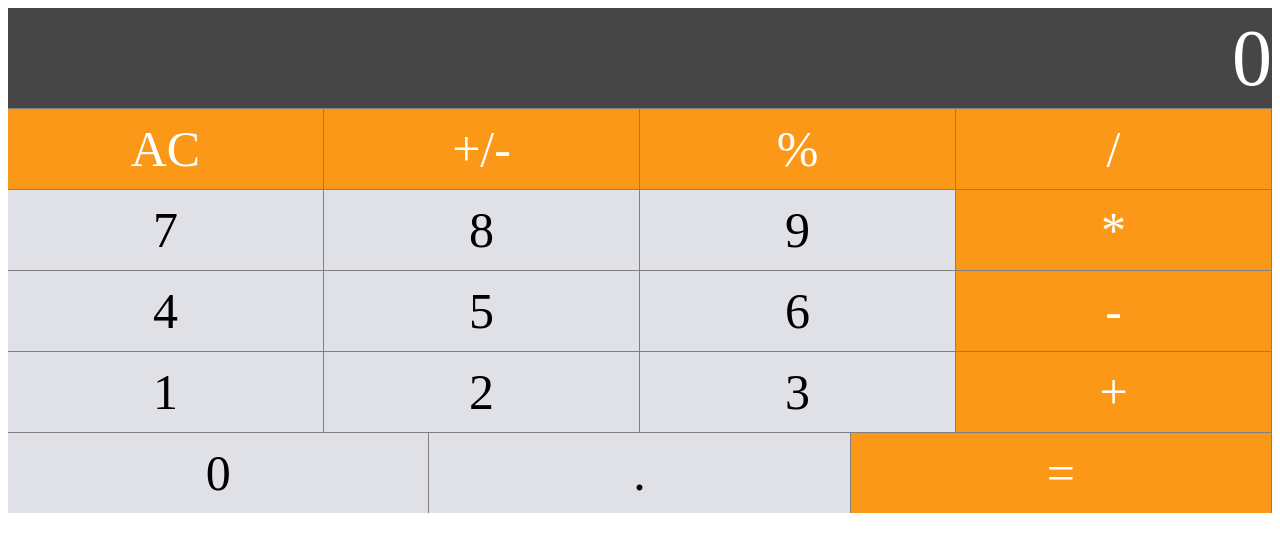
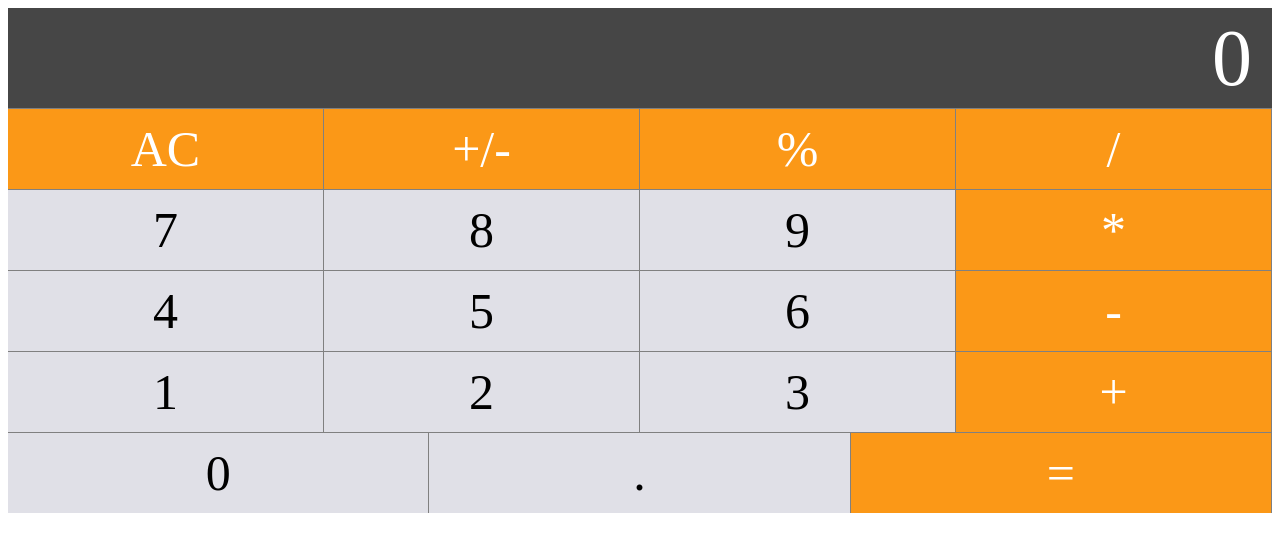
Before and after one commit to pietropeluso/React-calculator, a React app: page / in a window 1280 px wide. Built offline with nearby package versions, Linux system fonts and the light colour scheme.

Commit message:
adding padding to display component

```diff
--- a/src/components/Display/Display.js
+++ b/src/components/Display/Display.js
@@ -5,7 +5,7 @@ import styles from './display.css';
 
 const Display = ({ value }) => (
     <div className={styles.display}>
-        { value }
+        <p>{ value }</p>
     </div>
 );
 
--- a/src/components/Display/display.css
+++ b/src/components/Display/display.css
@@ -9,3 +9,7 @@
     justify-content: flex-end;
     align-items: center;
 }
+
+.display > p {
+    padding: 10px 20px;
+}
```
